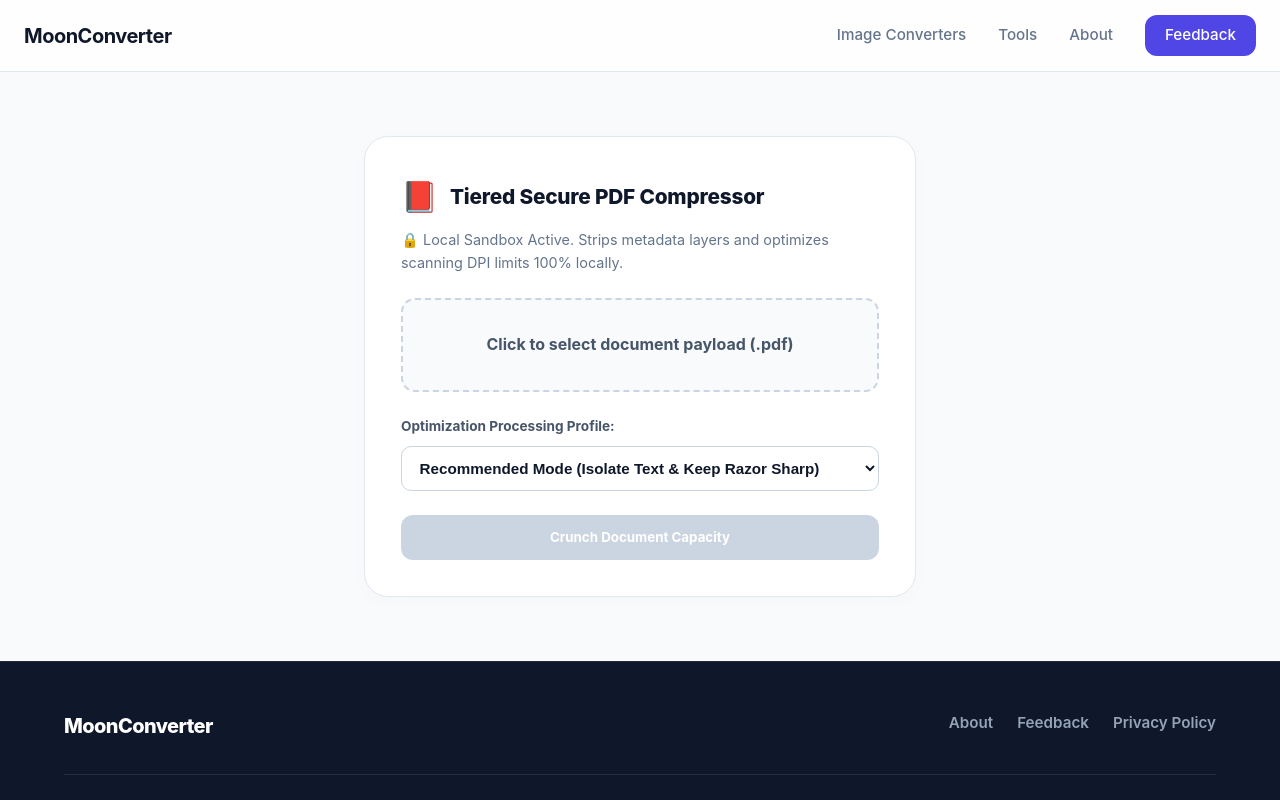
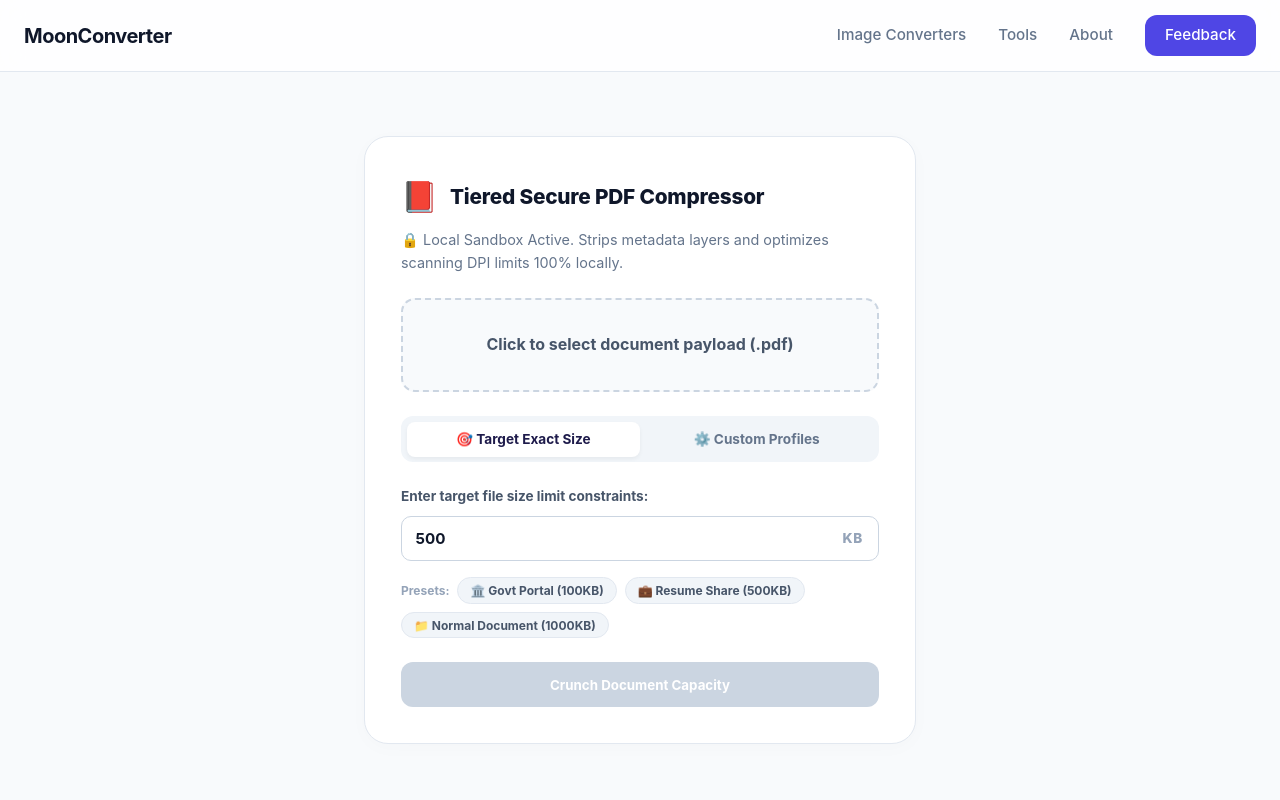
Before and after one commit to rakeshpp25/MoonConverter, a Next.js app: page /compress-pdf in a window 1280 px wide. Shown: the top 800 px of the page. Built offline with nearby package versions, Linux system fonts and the light colour scheme.

Commit message:
feat: added offline client-side pdf-lib worker engine processing layer script

```diff
--- a/app/components/PdfCompressor.js
+++ b/app/components/PdfCompressor.js
@@ -1,6 +1,6 @@
 'use client';
 
-import { useState, useRef } from 'react';
+import { useState, useEffect, useRef } from 'react';
 
 export default function PdfCompressor() {
   // --- LAYER STATE STEP MANAGER ---
@@ -12,12 +12,14 @@
   const [fileDetails, setFileDetails] = useState({ name: '', sizeKb: 0 });
 
   // --- UI CONTROLLER STATES ---
+  const [compressionMode, setCompressionMode] = useState('target'); // 'target' or 'profile'
   const [optimizationProfile, setOptimizationProfile] = useState('recommended');
-  // Profiles: 'recommended' (Balanced compression), 'maximum' (High compression, lower image DPI), 'low' (Lossless metadata stripping)
+  const [manualTargetSize, setManualTargetSize] = useState('500'); // Default target 500 KB for PDFs
 
   // --- PROCESSING ENGINE STATES ---
   const [processingPass, setProcessingPass] = useState(0);
   const [liveSizeEstimate, setLiveSizeEstimate] = useState('');
+  const [clarityForecast, setClarityForecast] = useState({ text: 'High Clarity', color: '#10b981' });
   const [errorMessage, setErrorMessage] = useState('');
 
   // --- DOWNLOAD OUTPUT STATES ---
@@ -27,12 +29,34 @@
   const fileInputRef = useRef(null);
   const workerRef = useRef(null);
 
+  // --- 🔥 LOGIC: REAL-TIME CLARITY FORECAST Engine for Documents ---
+  useEffect(() => {
+    if (!selectedFile || compressionMode !== 'target') return;
+
+    const originalSizeKb = fileDetails.sizeKb;
+    const requestedSizeKb = parseFloat(manualTargetSize) || 0;
+
+    if (requestedSizeKb <= 0) {
+      setClarityForecast({ text: 'Invalid Target Size', color: '#ef4444' });
+      return;
+    }
+
+    const reductionRatio = requestedSizeKb / originalSizeKb;
+
+    if (reductionRatio >= 0.6) {
+      setClarityForecast({ text: '💎 Razor Sharp (Text vectors & embedded web fonts fully preserved)', color: '#10b981' });
+    } else if (reductionRatio >= 0.25) {
+      setClarityForecast({ text: '⚡ Optimized Balance (Ideal for email attachments and job portals)', color: '#f59e0b' });
+    } else {
+      setClarityForecast({ text: '⚠️ Heavy Compression (Flattened scannable image layers may look blurry)', color: '#ef4444' });
+    }
+  }, [manualTargetSize, selectedFile, compressionMode, fileDetails.sizeKb]);
+
   // --- HANDLE INCOMING FILE ---
   const handleFileChange = (e) => {
     if (e.target.files && e.target.files.length > 0) {
       const file = e.target.files[0];
 
-      // Safety guardrail for massive PDF documents to protect client browser heap limits
       if (file.size > 50 * 1024 * 1024) {
         setErrorMessage('To protect browser stability, PDF documents are capped at 50MB.');
         return;
@@ -52,19 +76,22 @@
   const triggerCompression = async () => {
     if (!selectedFile) return;
 
-    // 🟢 CRITICAL CACHE BREAK 1: Kill existing active thread instances instantly
+    // 🟢 STATE LOCK: Secure explicit integer copy before React loops can alter text configurations
+    const lockedTargetSize = Math.floor(parseFloat(manualTargetSize)) || 500;
+
+    // CRITICAL CACHE BREAK 1: Kill existing active thread instances instantly
     if (workerRef.current) {
       workerRef.current.terminate();
       workerRef.current = null;
     }
 
-    // 🟢 CRITICAL CACHE BREAK 2: Explicitly revoke previous PDF Blob URLs to free up RAM
+    // CRITICAL CACHE BREAK 2: Explicitly revoke previous PDF Blob URLs to free up RAM
     if (compressedDownloadUrl) {
       URL.revokeObjectURL(compressedDownloadUrl);
       setCompressedDownloadUrl('');
     }
 
-    // 🟢 CRITICAL CACHE BREAK 3: Clean state metrics before switching to loading layout view
+    // CRITICAL CACHE BREAK 3: Clean state metrics before switching to loading layout view
     setOutputDetails({ sizeKb: 0, compressionRatio: 0 });
     setLiveSizeEstimate('');
 
@@ -81,7 +108,9 @@
     workerRef.current.postMessage({
       fileBuffer: fileArrayBuffer,
       fileName: selectedFile.name,
-      profile: optimizationProfile
+      mode: compressionMode,
+      profile: optimizationProfile,
+      targetSizeKb: lockedTargetSize
     });
 
     workerRef.current.onmessage = function (e) {
@@ -106,7 +135,7 @@
         });
         setCompressedDownloadUrl(downloadLinkUrl);
 
-        // Micro-task queue wrapper layout guard
+        // Micro-task queue wrapper layout guard to isolate view change threads
         setTimeout(() => {
           setActiveStep('success');
         }, 40);
@@ -134,6 +163,8 @@
     setFileDetails({ name: '', sizeKb: 0 });
     setCompressedDownloadUrl('');
     setOptimizationProfile('recommended');
+    setManualTargetSize('500');
+    setCompressionMode('target');
     setActiveStep('setup');
   };
 
@@ -176,7 +207,18 @@
             </div>
           )}
 
-          {/* DYNAMIC PROFILE SELECTOR PANEL */}
+          {/* INTERACTIVE MODE TOGGLE SWITCH SELECTOR */}
+          <div style={{ display: 'grid', gridTemplateColumns: '1fr 1fr', background: '#f1f5f9', padding: '0.35rem', borderRadius: '12px' }}>
+            <button type="button" onClick={() => setCompressionMode('target')} style={{ border: 'none', padding: '0.6rem', borderRadius: '8px', fontSize: '0.85rem', fontWeight: '700', cursor: 'pointer', background: compressionMode === 'target' ? '#ffffff' : 'transparent', color: compressionMode === 'target' ? '#1e1b4b' : '#64748b', boxShadow: compressionMode === 'target' ? '0 2px 4px rgba(0,0,0,0.05)' : 'none', transition: 'all 0.15s' }}>
+              🎯 Target Exact Size
+            </button>
+            <button type="button" onClick={() => setCompressionMode('profile')} style={{ border: 'none', padding: '0.6rem', borderRadius: '8px', fontSize: '0.85rem', fontWeight: '700', cursor: 'pointer', background: compressionMode === 'profile' ? '#ffffff' : 'transparent', color: compressionMode === 'profile' ? '#1e1b4b' : '#64748b', boxShadow: compressionMode === 'profile' ? '0 2px 4px rgba(0,0,0,0.05)' : 'none', transition: 'all 0.15s' }}>
+              ⚙️ Custom Profiles
+            </button>
+          </div>
+
+          {/* --- CONFIGURATION FIELDS PORTS --- */}
+          {compressionMode === 'profile' ? (
             <div style={{ display: 'flex', flexDirection: 'column', gap: '0.5rem' }}>
               <label style={{ fontSize: '0.85rem', fontWeight: '700', color: '#475569' }}>Optimization Processing Profile:</label>
               <select
@@ -189,6 +231,39 @@
                 <option value="low">Low Optimization (Lossless Structural Deflate & Metadata Scrub)</option>
               </select>
             </div>
+          ) : (
+            <div style={{ display: 'flex', flexDirection: 'column', gap: '1rem' }}>
+              <div style={{ display: 'flex', flexDirection: 'column', gap: '0.5rem' }}>
+                <label style={{ fontSize: '0.85rem', fontWeight: '700', color: '#475569' }}>Enter target file size limit constraints:</label>
+                <div style={{ display: 'flex', alignItems: 'center', position: 'relative' }}>
+                  <input type="number" value={manualTargetSize} onChange={(e) => setManualTargetSize(e.target.value)} style={{ width: '100%', padding: '0.75rem 3rem 0.75rem 0.85rem', borderRadius: '10px', border: '1px solid #cbd5e1', fontSize: '0.95rem', fontWeight: '700', outline: 'none', color: '#0f172a' }} placeholder="e.g. 500" />
+                  <span style={{ position: 'absolute', right: '1rem', fontWeight: '800', fontSize: '0.85rem', color: '#94a3b8', letterSpacing: '0.05em' }}>KB</span>
+                </div>
+              </div>
+
+              {/* QUICK CONFIG SHORTCUT CHIPS */}
+              <div style={{ display: 'flex', flexWrap: 'wrap', gap: '0.5rem', alignItems: 'center' }}>
+                <span style={{ fontSize: '0.75rem', fontWeight: '700', color: '#94a3b8' }}>Presets:</span>
+                {[
+                  { label: '🏛️ Govt Portal (100KB)', val: '100' },
+                  { label: '💼 Resume Share (500KB)', val: '500' },
+                  { label: '📁 Normal Document (1000KB)', val: '1000' }
+                ].map((chip, idx) => (
+                  <button type="button" key={idx} onClick={() => setManualTargetSize(chip.val)} style={{ background: '#f1f5f9', border: '1px solid #e2e8f0', borderRadius: '20px', padding: '0.3rem 0.75rem', fontSize: '0.75rem', fontWeight: '700', color: '#475569', cursor: 'pointer', transition: 'all 0.15s' }}>
+                    {chip.label}
+                  </button>
+                ))}
+              </div>
+
+              {/* CLARITY FORECAST INDICATOR BOX */}
+              {selectedFile && (
+                <div style={{ background: '#f8fafc', padding: '0.85rem 1rem', borderRadius: '10px', border: '1px solid #e2e8f0', display: 'flex', gap: '0.5rem', flexDirection: 'column' }}>
+                  <div style={{ fontSize: '0.8rem', fontWeight: '700', color: '#64748b' }}>Expected Quality Forecast:</div>
+                  <div style={{ fontSize: '0.85rem', fontWeight: '800', color: clarityForecast.color }}>{clarityForecast.text}</div>
+                </div>
+              )}
+            </div>
+          )}
 
           <button type="button" onClick={triggerCompression} disabled={!selectedFile} style={{ width: '100%', background: selectedFile ? 'linear-gradient(135deg, #1E1B4B, #312E81)' : '#cbd5e1', color: 'white', border: 'none', padding: '0.9rem', borderRadius: '12px', fontWeight: '700', cursor: selectedFile ? 'pointer' : 'not-allowed', boxShadow: selectedFile ? '0 4px 12px rgba(30, 27, 75, 0.15)' : 'none', transition: 'all 0.2s', marginTop: 'auto' }}>
             Crunch Document Capacity
```
Lines whose indentation alone changed are shown as unchanged.
